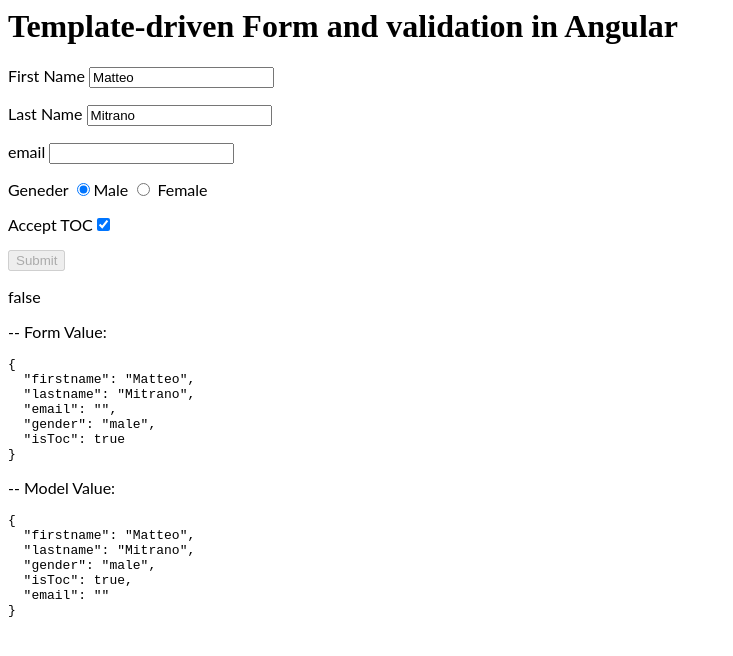
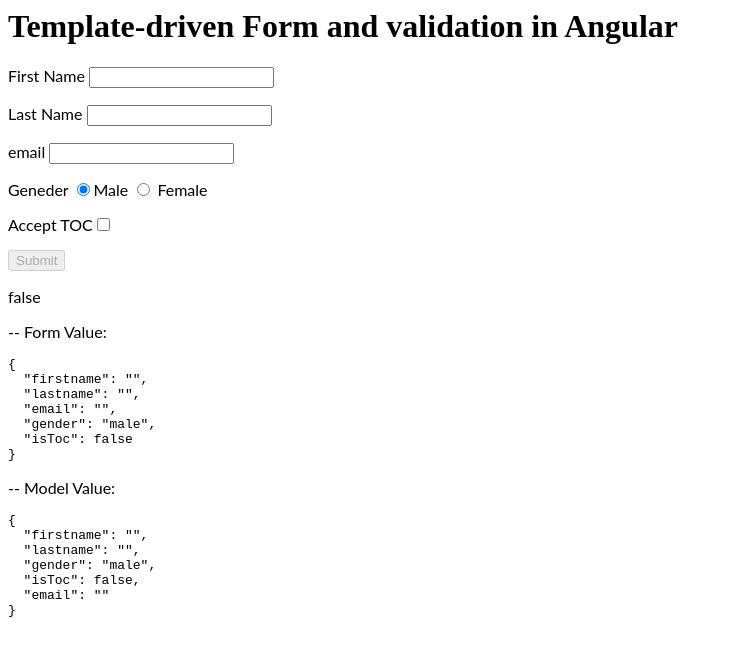
Before and after one commit to MatteoMit/angular7-template-driven-form, an Angular app: page / in a window 1280 px wide. Shown: the top 656 px of the page, without its empty margins (0-733 px from the left). Built offline with nearby package versions, Linux system fonts and the light colour scheme.

Commit message:
2 files modified

```diff
--- a/src/app/app.component.html
+++ b/src/app/app.component.html
@@ -1,85 +1,131 @@
 <h1>
-	{{title}}
+  {{ title }}
 </h1>
 
 <form #contactForm="ngForm" (ngSubmit)="onSubmit(contactForm)" novalidate>
-
   <p>
     <label for="firstname">First Name </label>
-		<input type="text" id="firstname" name="firstname" required minlength="2" #firstname="ngModel"
-      [(ngModel)]="contact.firstname">
+    <input
+      type="text"
+      id="firstname"
+      name="firstname"
+      required
+      minlength="2"
+      #firstname="ngModel"
+      [(ngModel)]="contact.firstname"
+    />
   </p>
-  <div *ngIf="!firstname.valid && (firstname.dirty || firstname.touched)" class="error">
-    <div *ngIf="firstname.errors.required">
-      First Name is required
+  <div
+    *ngIf="!firstname.valid && (firstname.dirty || firstname.touched)"
+    class="error"
+  >
+    <div *ngIf="firstname.errors['required']">First Name is required</div>
+    <div *ngIf="firstname.errors['minlength'] && firstname.touched">
+      First Name Minimum Length is
+      {{ firstname.errors['minlength'].requiredLength }}
     </div>
-    <div *ngIf="firstname.errors.minlength">
-      First Name Minimum Length is {{firstname.errors.minlength?.requiredLength}}
+    <div *ngIf="firstname.errors['pattern']">
+      Only characters - not spaces - are allowed.
     </div>
   </div>
 
   <p>
     <label for="lastname">Last Name </label>
-    <input type="text" id="lastname" name="lastname" required maxlength="25" #lastname="ngModel"
-          pattern="^[a-zA-Z]+$"  [(ngModel)]="contact.lastname">
+    <input
+      type="text"
+      id="lastname"
+      name="lastname"
+      required
+      minlength="2"
+      maxlength="25"
+      #lastname="ngModel"
+      pattern="^[a-zA-Z]+$"
+      [(ngModel)]="contact.lastname"
+    />
   </p>
-  <div *ngIf="!lastname.valid && (lastname.dirty || lastname.touched)" class="error">
-    <div *ngIf="lastname.errors.required">
-      Last Name is required
+  <div
+    *ngIf="!lastname.valid && (lastname.dirty || lastname.touched)"
+    class="error"
+  >
+    <div *ngIf="lastname.errors['required']">Last Name is required</div>
+    <div *ngIf="lastname.errors['minlength'] && lastname.touched">
+      Last Name Minimum Length is
+      {{ lastname.errors['minlength'].requiredLength }}
     </div>
-    <div *ngIf="lastname.errors.maxlength">
-      Last Name Minimum Length is {{lastname.errors.maxlength?.requiredLength}}
-    </div>
-    <div *ngIf="lastname.errors.pattern">
-      Only characters are allowed
+    <div *ngIf="lastname.errors['pattern']">
+      Only characters - not spaces - are allowed
     </div>
   </div>
 
   <p>
     <label for="email">email </label>
-    <input type="text" id="email" name="email" required email #email="ngModel" [(ngModel)]="contact.email">
+    <input
+      type="text"
+      id="email"
+      name="email"
+      required
+      email
+      #email="ngModel"
+      [(ngModel)]="contact.email"
+    />
   </p>
   <div *ngIf="!email.valid && (email.dirty || email.touched)" class="error">
-    <div *ngIf="email.errors.required">
-      Email is required
-    </div>
-    <div *ngIf="email.errors.email">
-      Invalid Email Address
-    </div>
+    <div *ngIf="email.errors['required']">Email is required</div>
+    <div *ngIf="email.errors.email">Invalid Email Address</div>
   </div>
 
   <p>
     <label for="gender">Geneder </label>
-    <input type="radio" value="male" id="gender" name="gender" #gender="ngModel" required [(ngModel)]="contact.gender">Male
-    <input type="radio" value="female" id="gender" name="gender" #gender="ngModel" required
-    [(ngModel)]="contact.gender"> Female
+    <input
+      type="radio"
+      value="male"
+      id="gender"
+      name="gender"
+      #gender="ngModel"
+      required
+      [(ngModel)]="contact.gender"
+    />Male
+    <input
+      type="radio"
+      value="female"
+      id="gender"
+      name="gender"
+      #gender="ngModel"
+      required
+      [(ngModel)]="contact.gender"
+    />
+    Female
   </p>
-  <div *ngIf="!gender?.valid && (gender?.dirty || gender?.touched)"     class="error">
-    <div *ngIf="gender.errors.required">
-      Gender is required
-    </div>
+  <div
+    *ngIf="!gender?.valid && (gender?.dirty || gender?.touched)"
+    class="error"
+  >
+    <div *ngIf="gender.errors['required']">Gender is required</div>
   </div>
 
   <p>
     <label for="isToc">Accept TOC</label>
-    <input type="checkbox" id="isToc" name="isToc" required #isToc="ngModel" [(ngModel)]="contact.isToc">
+    <input
+      type="checkbox"
+      id="isToc"
+      name="isToc"
+      required
+      #isToc="ngModel"
+      [(ngModel)]="contact.isToc"
+    />
   </p>
   <div *ngIf="!isToc?.valid && (isToc?.dirty || isToc?.touched)" class="error">
-    <div *ngIf="isToc.errors.required">
-      Please accept the TOC
-    </div>
+    <div *ngIf="isToc.errors['required']">Please accept the TOC</div>
   </div>
 
   <p>
     <button type="submit" [disabled]="!contactForm.valid">Submit</button>
   </p>
 
-  <p>{{contactForm.valid}} </p>
+  <p>{{ contactForm.valid }}</p>
 
-  <p>-- Form Value: </p>
+  <p>-- Form Value:</p>
   <pre><code>{{ contactForm.value | json }}</code></pre>
-  <p>-- Model Value: </p>
+  <p>-- Model Value:</p>
   <pre><code>{{contact|json}} </code></pre>
-
-
 </form>
--- a/src/app/app.component.ts
+++ b/src/app/app.component.ts
@@ -1,25 +1,23 @@
-import { Component, OnInit } from "@angular/core";
-import { Contact} from './model/Contact';
-
+import { Component, OnInit } from '@angular/core';
+import { Contact } from './model/Contact';
 
 @Component({
-  selector: "my-app",
-  templateUrl: "./app.component.html",
-  styleUrls: ["./app.component.css"]
+  selector: 'my-app',
+  templateUrl: './app.component.html',
+  styleUrls: ['./app.component.css'],
 })
-
 export class AppComponent implements OnInit {
-  title = "Template-driven Form and validation in Angular";
+  title = 'Template-driven Form and validation in Angular';
 
   contact: Contact;
 
   ngOnInit() {
     this.contact = {
-      firstname: "Matteo",
-      lastname: "Mitrano",
-      gender: "male",
-      isToc: true,
-      email: ""
+      firstname: '',
+      lastname: '',
+      gender: 'male',
+      isToc: false,
+      email: '',
     };
   }
 
```
Lines whose indentation alone changed are shown as unchanged.
